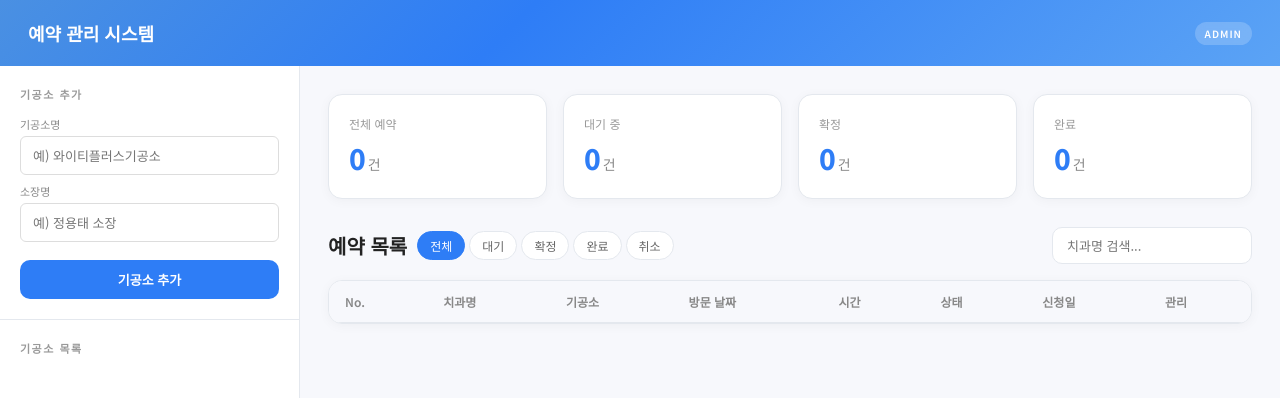
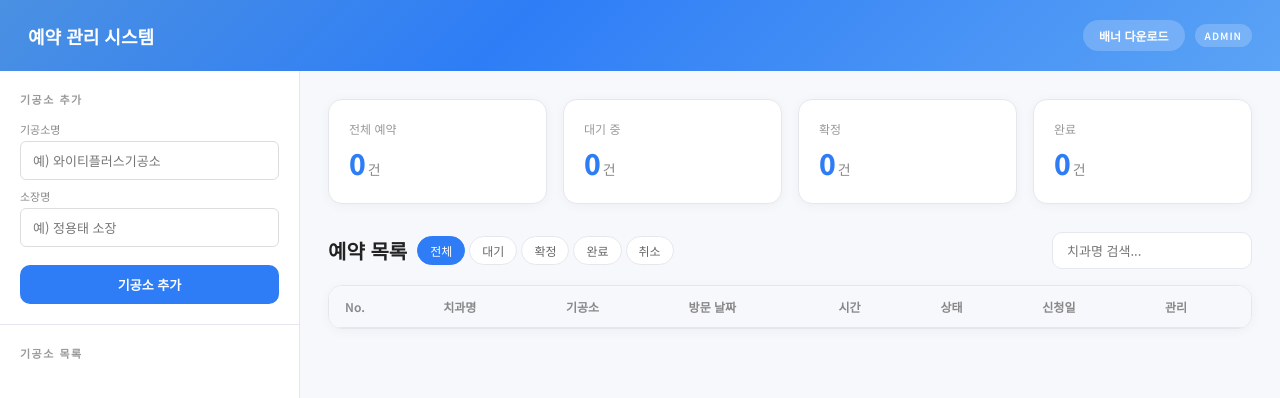
Before and after one commit to kswmiso0691/dendealmarketing, a plain HTML site: page admin.html in a window 1280 px wide. Shown: the top 398 px of the page. Drawn offline with Linux system fonts and the light colour scheme; no server answers.

Commit message:
관리자 헤더에 배너 다운로드 버튼 추가 (1000x600)
Co-Authored-By: Claude Opus 4.6 <noreply@anthropic.com>

```diff
--- a/admin.html
+++ b/admin.html
@@ -36,6 +36,26 @@
     }
 
     .admin-header h1 span { color: #fff; opacity: 0.9; }
+
+    .header-right {
+      display: flex;
+      align-items: center;
+      gap: 10px;
+    }
+
+    .download-btn {
+      font-size: 12px;
+      background: rgba(255,255,255,0.2);
+      padding: 7px 16px;
+      border-radius: 50px;
+      color: #fff;
+      font-weight: 600;
+      text-decoration: none;
+      backdrop-filter: blur(4px);
+      transition: background 0.2s;
+    }
+
+    .download-btn:hover { background: rgba(255,255,255,0.35); }
 
     .admin-header .badge {
       font-size: 10px;
@@ -627,7 +647,10 @@
 
   <header class="admin-header">
     <h1>예약 관리 시스템</h1>
-    <div class="badge">ADMIN</div>
+    <div class="header-right">
+      <a href="banner.png" download="배너이미지_1000x600.png" class="download-btn">배너 다운로드</a>
+      <div class="badge">ADMIN</div>
+    </div>
   </header>
 
   <div class="admin-body">
```
Also changed, not shown: banner.png (added), banner.svg (added).
